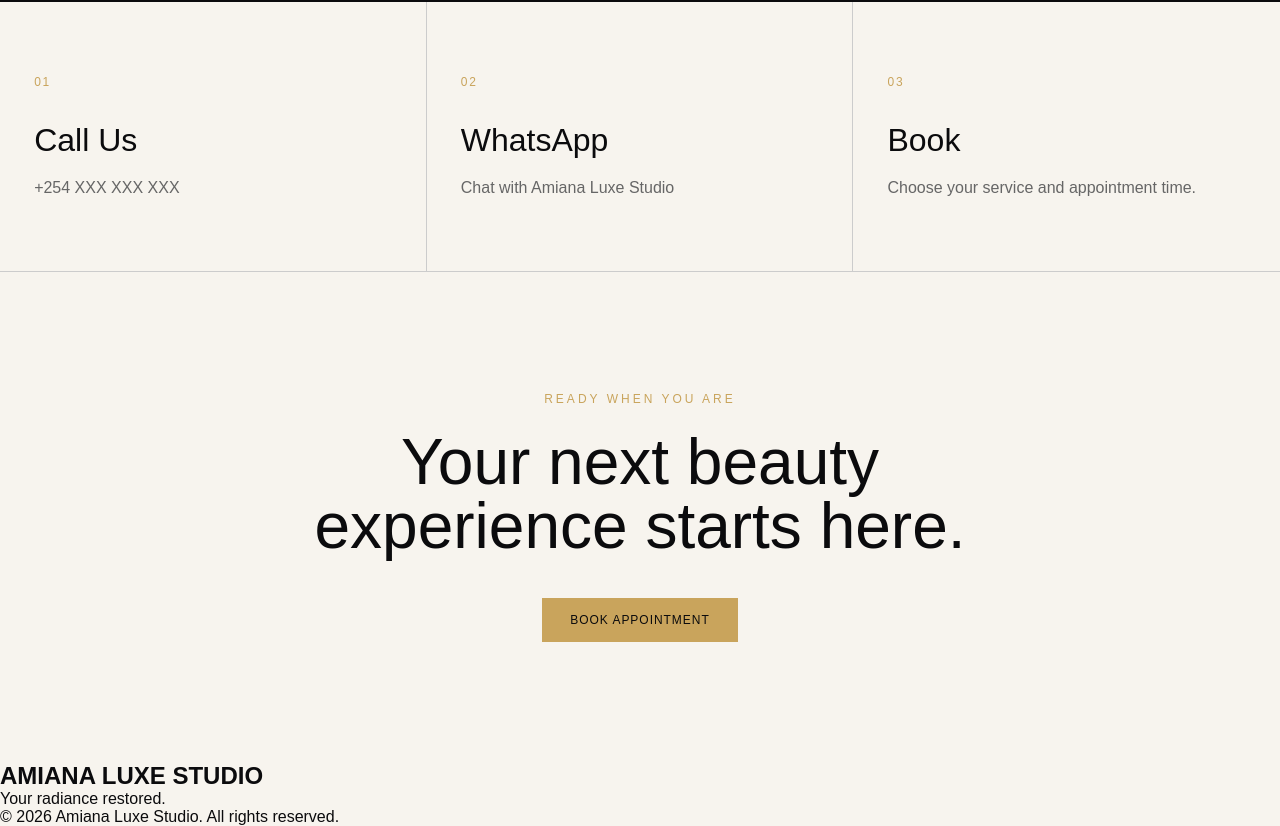
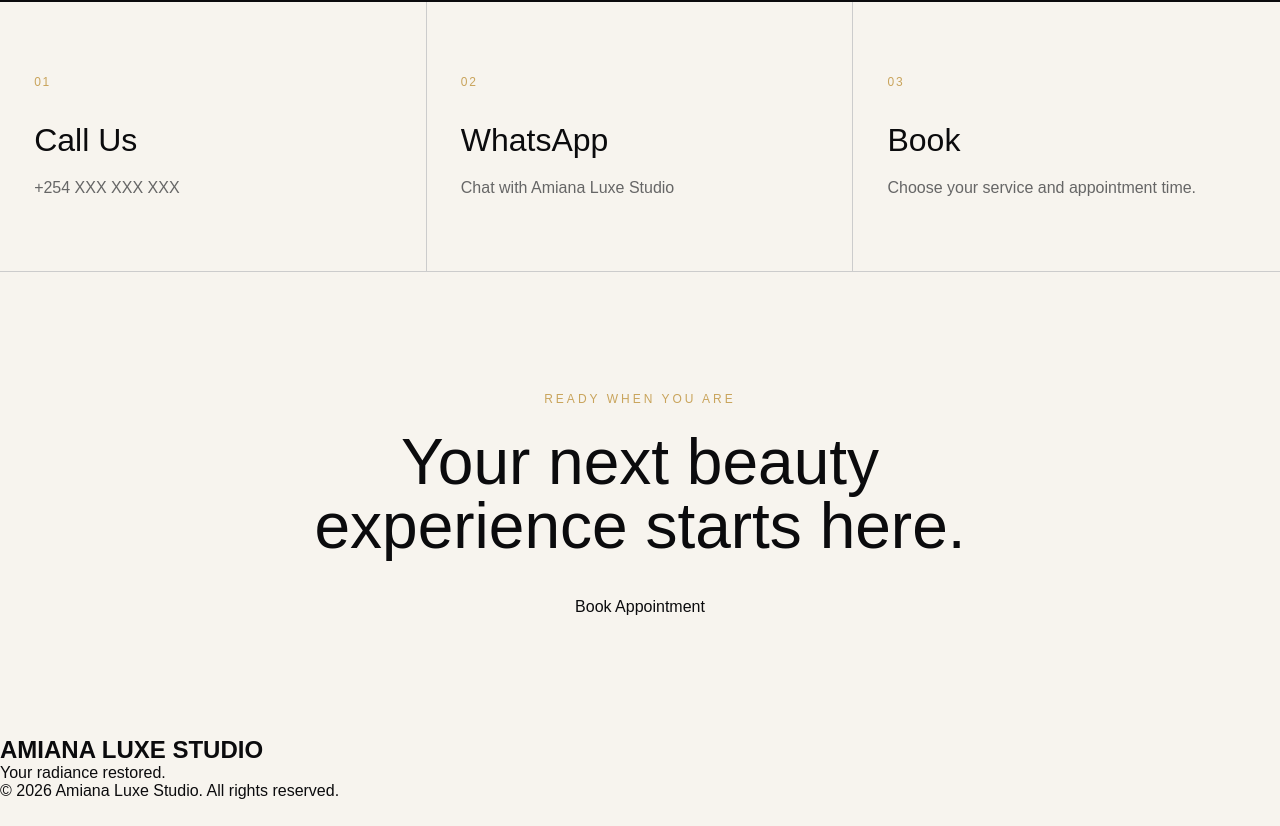
Before and after one commit to Munira12345/amiana-luxe-studio, a React (Vite) app: page /contact in a window 1280 px wide. Shown: the part 638-1464 px from the top of the page. After the commit the page ends 1438 px from the top, so only its background shows below. Built offline with nearby package versions, Linux system fonts and the light colour scheme.

Commit message:
booking links from contact, home nav

```diff
--- a/src/Pages/Contact.jsx
+++ b/src/Pages/Contact.jsx
@@ -1,3 +1,5 @@
+import { Link } from "react-router-dom"
+
 function Contact() {
   return (
     <main className="contact-page">
@@ -50,7 +52,9 @@
 
         <h2>Your next beauty experience starts here.</h2>
 
-        <button>Book Appointment</button>
+            <Link to="/booking" className="contact-cta-button">
+        Book Appointment
+      </Link>
       </section>
     </main>
   )
--- a/src/Pages/Home.jsx
+++ b/src/Pages/Home.jsx
@@ -1,3 +1,5 @@
+import { Link } from "react-router-dom"
+
 function Home() {
   return (
     <main>
@@ -17,10 +19,9 @@
           </p>
 
           <div className="hero-actions">
-            <button className="primary-button">
-              Book Appointment
-            </button>
-
+            <Link to="/booking" className="primary-button">
+               Book Appointment
+             </Link>
             <button className="secondary-button">
               Explore Services
             </button>
```
